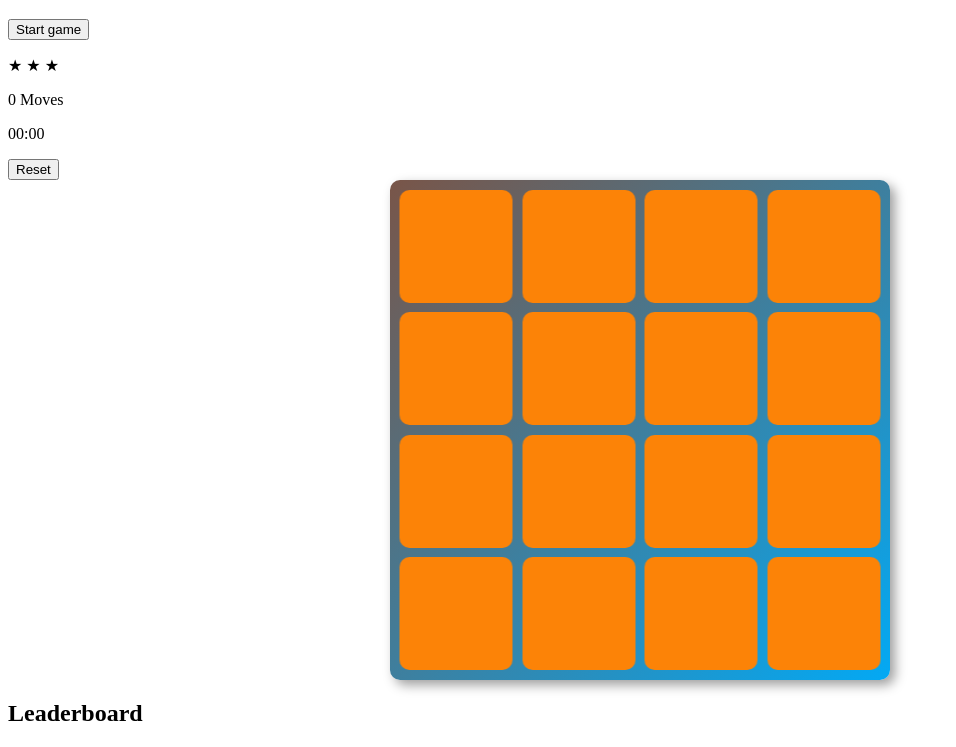
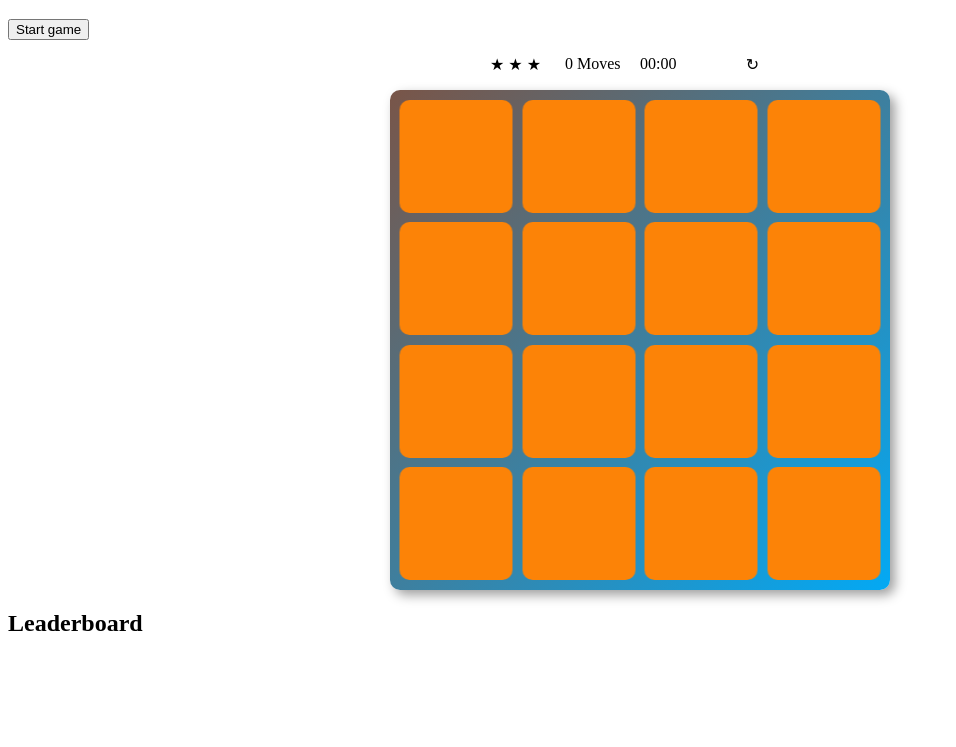
Before and after one commit to klemens-st/memo-match, a plain HTML site: page index.html in a window 1280 px wide. Shown: the part 61-808 px from the top of the page, without its empty margins (0-956 px from the left). Drawn offline with Linux system fonts and the light colour scheme.

Commit message:
feat: Style the status bar

```diff
--- a/css/main.css
+++ b/css/main.css
@@ -1,3 +1,30 @@
+/* Status bar */
+.status {
+  display: flex;
+  flex-wrap: wrap;
+  width: 100vw;
+  height: 50px;
+}
+
+.status * {
+  width: 25%;
+  box-sizing: border-box;
+  padding: 15px 0;
+  margin: 0;
+}
+
+.btn-reset {
+  text-align: center;
+  cursor: pointer;
+}
+
+@media screen and (min-width: 321px) {
+  .status {
+    width: 300px;
+    margin: auto;
+  }
+}
+
 /* Deck */
 .deck {
   min-width: 300px;
--- a/index.html
+++ b/index.html
@@ -20,7 +20,7 @@
       <p class="stars"></p>
       <p class="moves"><span class="counter">0</span> Moves</p>
       <p class="timer">00:00</p>
-      <button type="button" class="btn-reset">Reset</button>
+      <p class="btn-reset">↻</p>
     </section>
     <section class="deck">
     </section>
```
